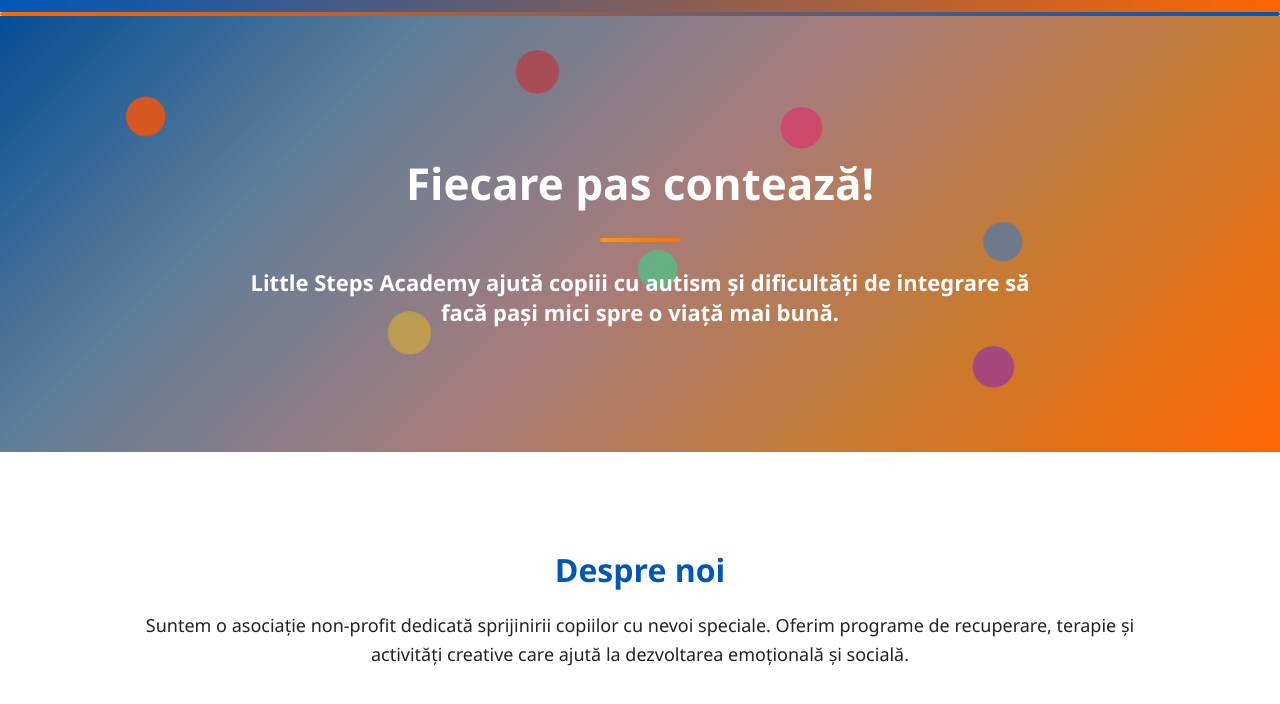
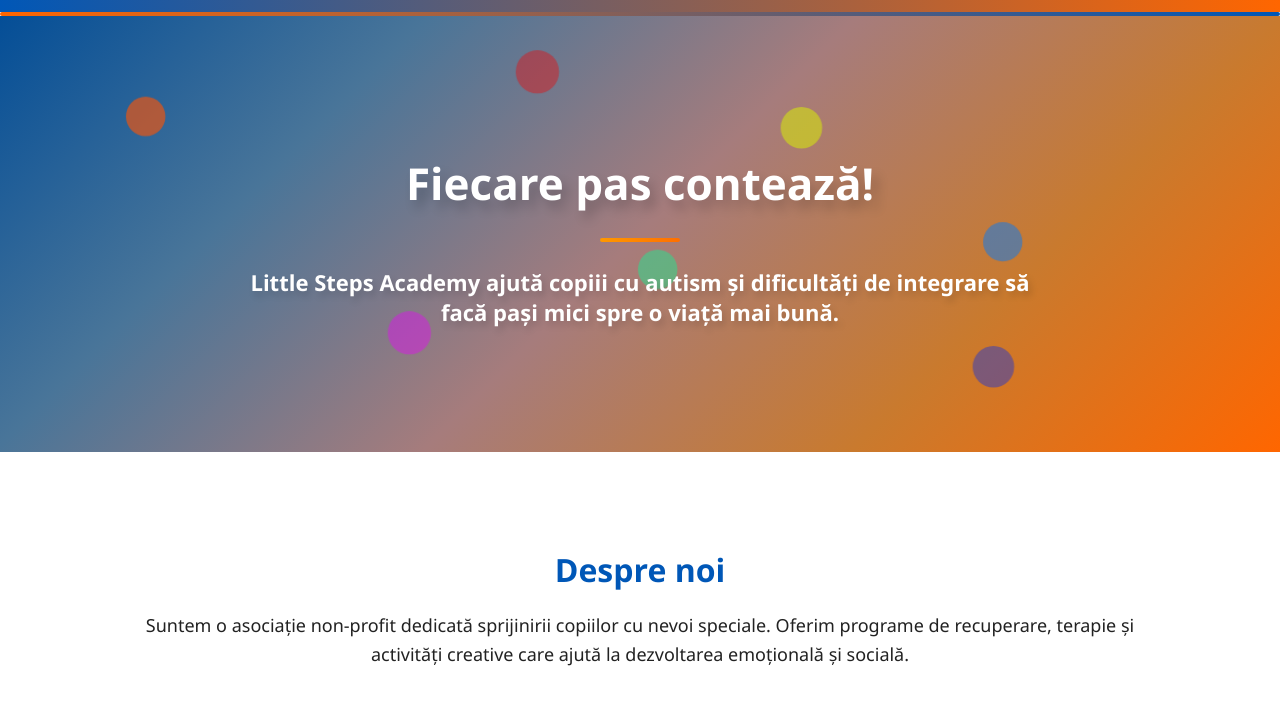
Before and after one commit to GeorgeM11/Little-Steps-Academy, a plain HTML site: page index.html in a window 1280 px wide. Shown: the part 88-792 px from the top of the page. Drawn offline with Linux system fonts and the light colour scheme.

Commit message:
Add files via upload

```diff
--- a/styles.css
+++ b/styles.css
@@ -115,7 +115,7 @@
   position: relative;
   overflow: hidden;
   color: white;
-  background: linear-gradient(135deg, #044e97 0%, #5e7e99 25%, #a67c7c 50%, #c97a2e 75%, #ff6600 100%);
+  background: linear-gradient(135deg, #044e97 0%, #497599 25%, #a67c7c 50%, #c97a2e 75%, #ff6600 100%);
   text-align: center;
   padding: 100px 20px;
   z-index: 0;
@@ -131,12 +131,12 @@
 }
 
 /* Culori diferite */
-.dot  { background-color: rgba(255, 83, 4, 0.801); top: 20%; left: 10%; animation-delay: 0s; }
-.dot1 { background-color: rgba(8, 123, 245, 0.445); top: 40%; left: 80%; animation-delay: 3s; }
-.dot2 { background-color: rgba(255, 204, 0, 0.4); top: 70%; left: 30%; animation-delay: 2s; }
-.dot3 { background-color: rgba(255, 0, 102, 0.4); top: 25%; left: 60%; animation-delay: 1s; }
+.dot  { background-color: rgba(255, 84, 4, 0.623); top: 20%; left: 10%; animation-delay: 0s; }
+.dot1 { background-color: rgba(8, 123, 245, 0.507); top: 40%; left: 80%; animation-delay: 3s; }
+.dot2 { background-color: rgba(234, 0, 255, 0.4); top: 70%; left: 30%; animation-delay: 2s; }
+.dot3 { background-color: rgba(215, 238, 7, 0.534); top: 25%; left: 60%; animation-delay: 1s; }
 .dot4 { background-color: rgba(0, 255, 153, 0.4); top: 55%; left: 50%; animation-delay: 0s; }
-.dot5 { background-color: rgba(102, 0, 255, 0.4); top: 80%; left: 75%; animation-delay: 1s; }
+.dot5 { background-color: rgba(0, 44, 238, 0.4); top: 80%; left: 75%; animation-delay: 1s; }
 .dot6 { background-color: rgba(240, 7, 7, 0.4); top: 10%; left: 40%; animation-delay: 2s; }
 
 /* Mișcare + pulsare combinate */
@@ -148,7 +148,6 @@
   100% { transform: translate(0,0) scale(1.2); }
 }
 
-
 /* Limită lățime conținut hero și centrare */
 .hero-content {
   max-width: 800px; /* lățime maximă conținut */
@@ -159,6 +158,8 @@
 .hero h2 {
   font-size: 44px; /* mărimea titlului principal */
   margin-bottom: 15px; /* spațiu sub titlu */
+  text-shadow: 6px 8px 12px rgba(0, 0, 0, 0.2);
+
 }
 
 /* Paragraf hero */
@@ -166,6 +167,8 @@
   font-size: 22px; /* mărimea textului din hero */
   margin-bottom: 25px; /* spațiu sub paragraf */
   font-weight: bold;
+  text-shadow: 3px 5px 7px rgba(0, 0, 0, 0.15);
+
 }
 
 /* Butoane generale */
```
